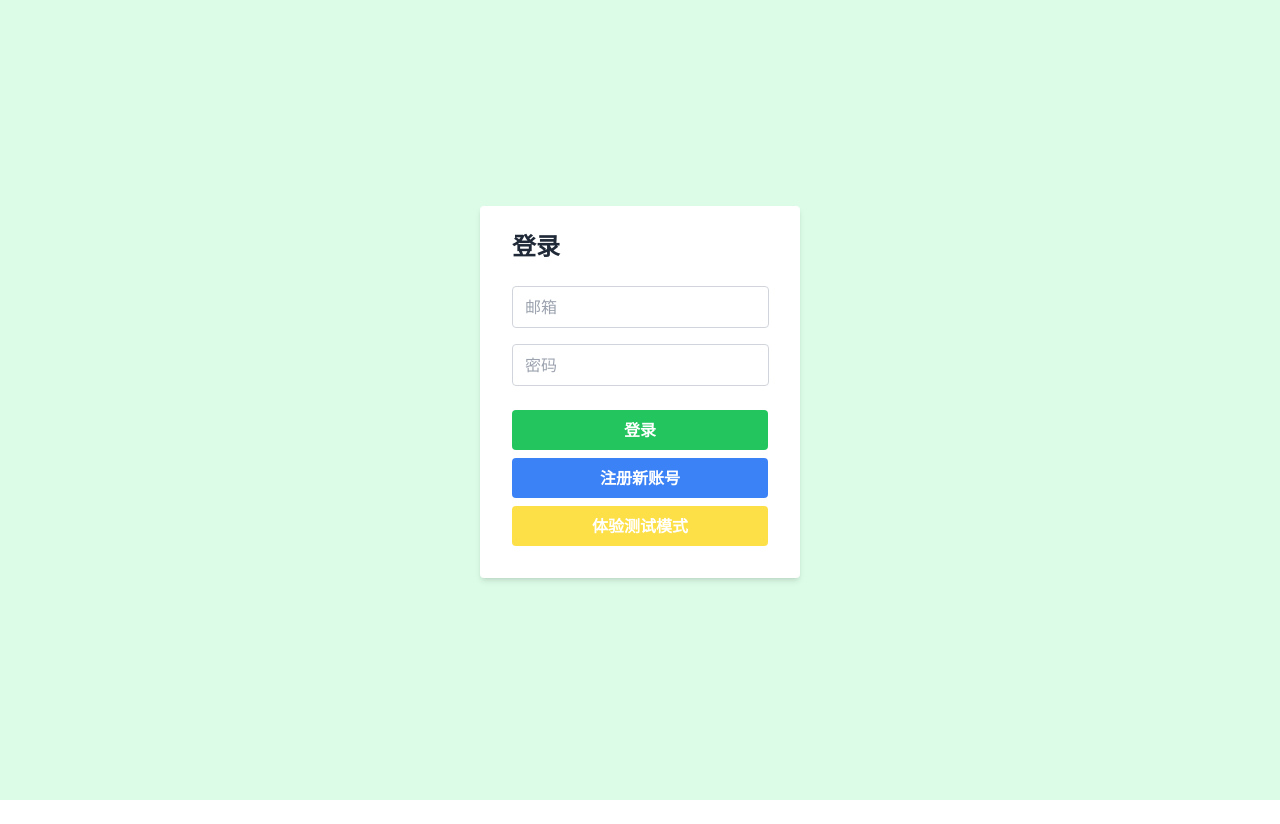
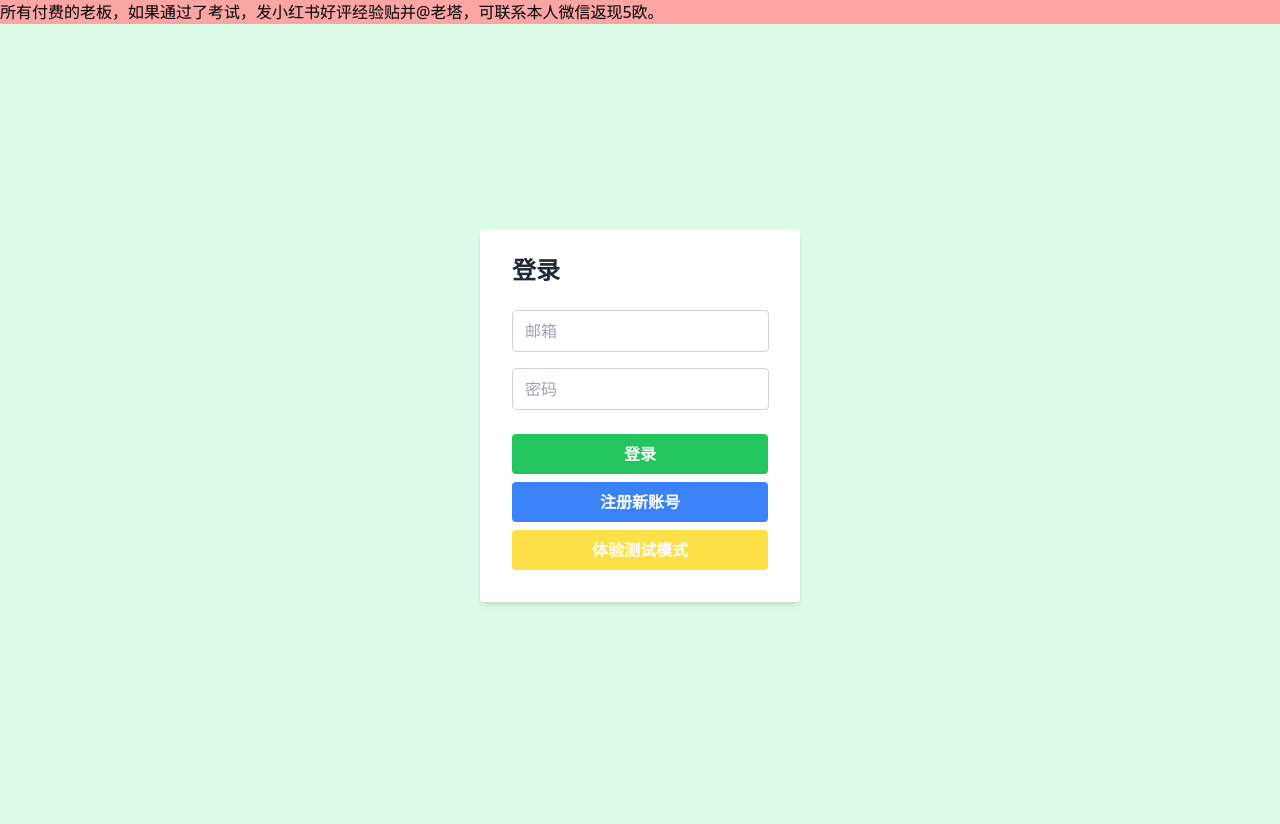
Before and after one commit to Leotaxx/dttcnClient, a React (Create React App) app: page / in a window 1280 px wide. Before the commit the page ends 800 px from the top, so only its background shows below. Built offline with nearby package versions, Linux system fonts and the light colour scheme.

Commit message:
Add refund header

```diff
--- a/src/App.js
+++ b/src/App.js
@@ -7,11 +7,14 @@
 import Quiz from './components/AllQ';
 import UserProfile from './components/UserProfile';
 import MockTestPage from './components/MockTest';
+import Header from './components/Header';
 function App() {
 
 
   return (
     <Router>
+      <div>
+        <Header />
       <Routes>
         {/* Redirect users based on authentication status */}
         <Route path="/"  element={<LoginPage />} />
@@ -25,6 +28,7 @@
         <Route path='/MockTest/:userId' element={<LoginPage />}/>
 
       </Routes>
+      </div>
     </Router>
   );
 }
--- /dev/null
+++ b/src/components/Header.js
@@ -0,0 +1,10 @@
+// Header.js
+function Header() {
+    return (
+      <header className="bg-red-300">
+       所有付费的老板，如果通过了考试，发小红书好评经验贴并@老塔，可联系本人微信返现5欧。
+      </header>
+    );
+  }
+
+  export default Header;
```
